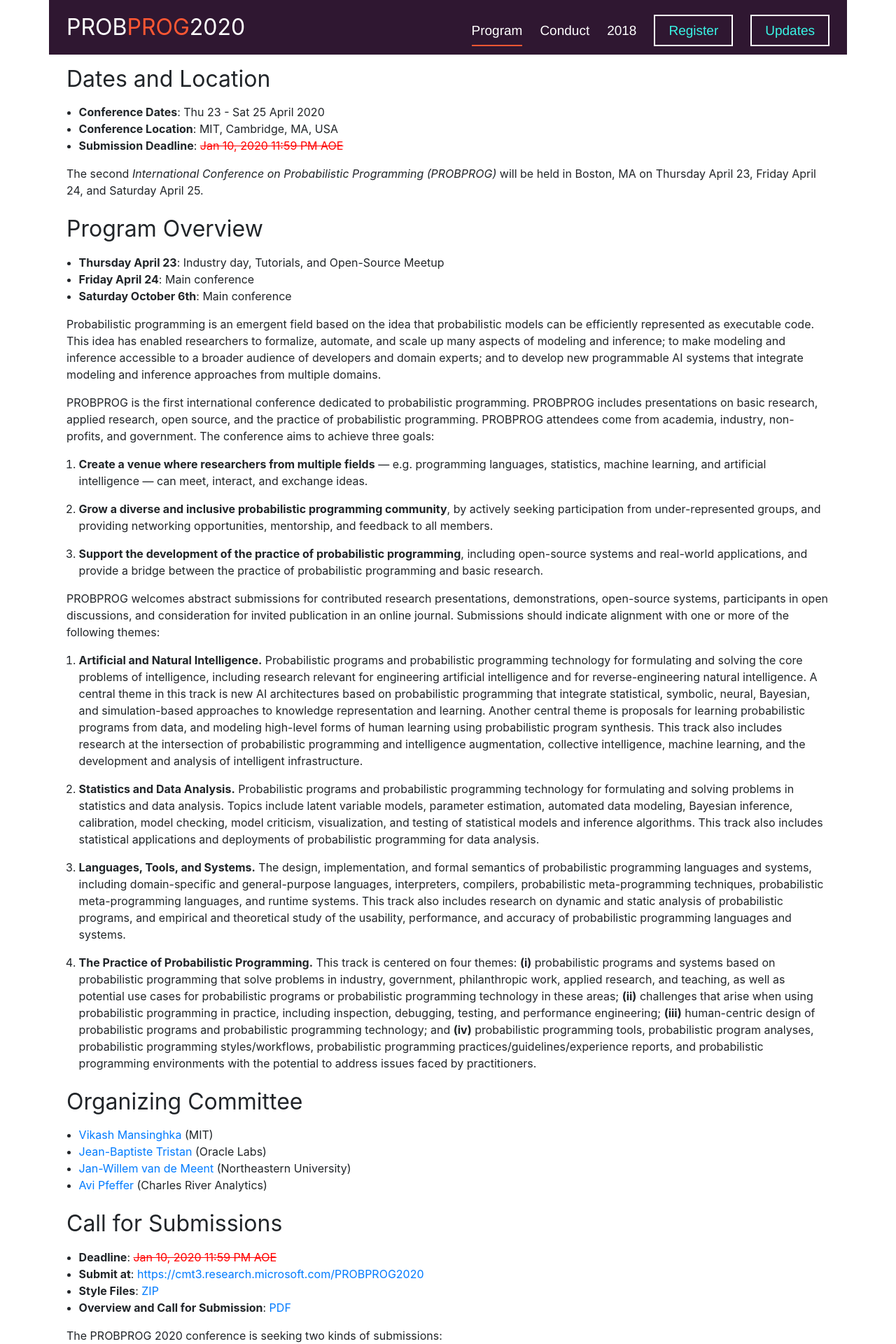
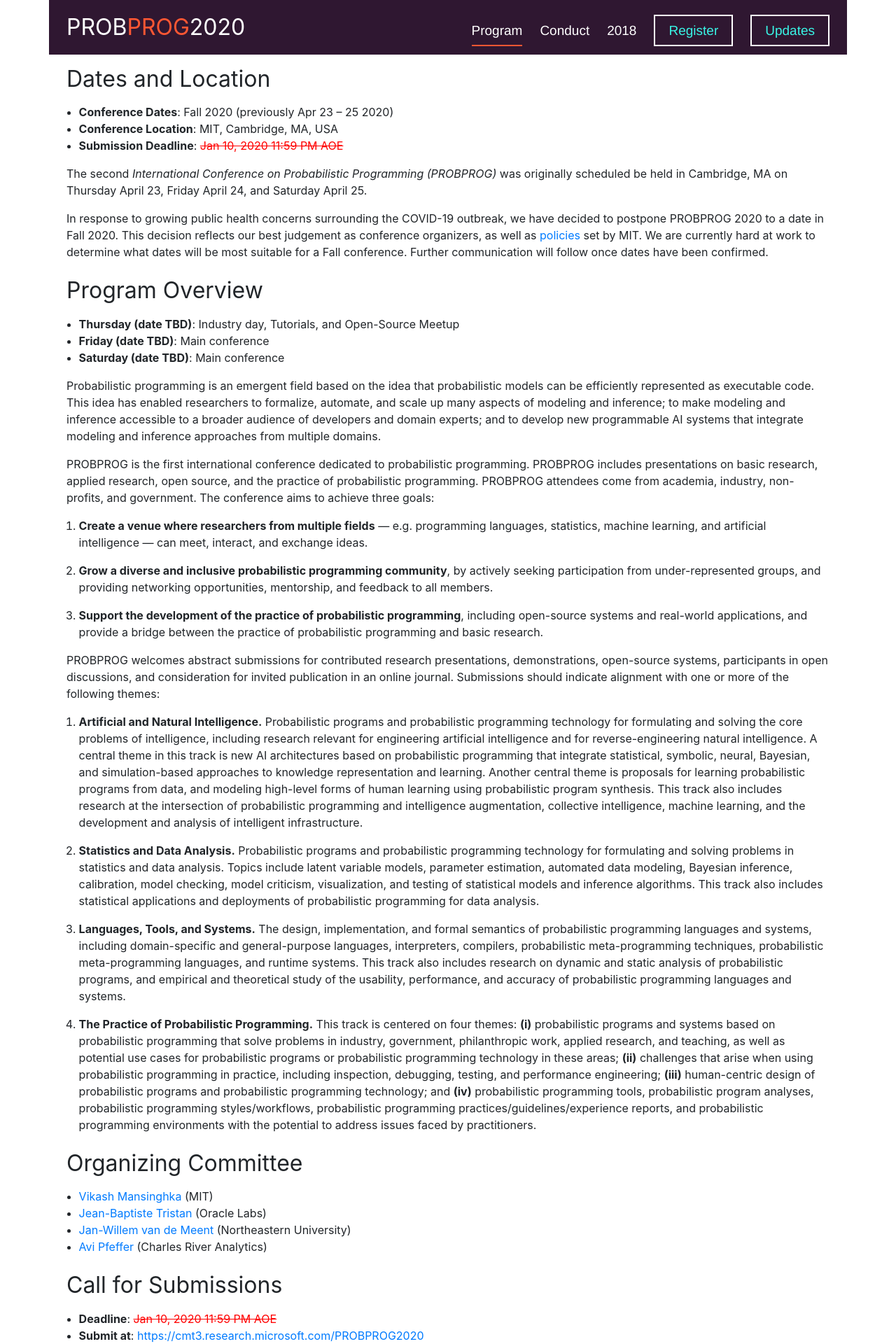
Before and after one commit to probprog-conference/probprog-conference.github.io, a Jekyll site: the page built from program/index.md, in a window 1280 px wide. Shown: the top 1920 px of the page at 70% size. Built offline with Jekyll 4.4.1, drawn with Linux system fonts in a browser that asks for light colours.

Commit message:
update website to reflect rescheduling of conference

```diff
--- a/_layouts/landing.html
+++ b/_layouts/landing.html
@@ -20,7 +20,8 @@
 
       <div class="landing row">
         <div class="col">
-          <span class="d-block mb-3">April 23-25, 2020</span>
+          <span class="d-block mb-2">Fall 2020</span>
+          <span class="d-block mb-4 small"><em>In response to growing public health concerns surrounding the COVID-19 outbreak, we will postpone PROBPROG 2020 to a date in Fall 2020. This decision reflects our best judgement as organizers, as well as <a href="https://medical.mit.edu/news/2020/01/2019-novel-coronavirus-updates-1">guidelines</a> by MIT. We are currently hard at work to determine what dates will be most suitable for a Fall conference. Further communication will follow once dates have been confirmed.</em></span>
           <span class="d-block mb-4">
             <img src="/assets/images/PROBPROG_redangles.png" alt="PROBPROG 2020" width="50%">
           </span>
@@ -28,7 +29,8 @@
             Massachusetts Institute of Technology<br>
             Cambridge, Massachusetts, United States
           </span>
-          <a href="https://probprog.ticketleap.com/probprog-2020/" class="btn-custom mb-3"><span>REGISTRATION NOW OPEN</span></a>
+          <a href="https://probprog.ticketleap.com/probprog-2020/" class="btn-custom mb-3"><span>REGISTRATION</span></a>
+
         </div>
       </div>
 
--- a/assets/css/style.scss
+++ b/assets/css/style.scss
@@ -179,9 +179,19 @@
 
 }
 
+.small {
+    font-size: 80%;
+}
+
+.landing a {
+  color: $white;
+  text-decoration: underline;
+}
+
 .btn-custom {
     text-transform: uppercase;
     color: $white!important;
+    text-decoration: none!important;
     background: $green;
     padding: 16px 30px;
     display: inline-block;
--- a/program/index.md
+++ b/program/index.md
@@ -5,17 +5,19 @@
 
 # Dates and Location
 
-- **Conference Dates**: Thu 23 - Sat 25 April 2020
+- **Conference Dates**: Fall 2020 (previously Apr 23 – 25 2020)
 - **Conference Location**: MIT, Cambridge, MA, USA
 - **Submission Deadline**: <span style="color:red"><strike>Jan 10, 2020 11:59 PM AOE</strike></span>
 
-The second *International Conference on Probabilistic Programming (PROBPROG)* will be held in Boston, MA on Thursday April 23, Friday April 24, and Saturday April 25.
+The second *International Conference on Probabilistic Programming (PROBPROG)* was originally scheduled be held in Cambridge, MA on Thursday April 23, Friday April 24, and Saturday April 25.
+
+In response to growing public health concerns surrounding the COVID-19 outbreak, we have decided to postpone PROBPROG 2020 to a date in Fall 2020. This decision reflects our best judgement as conference organizers, as well as [policies](https://medical.mit.edu/news/2020/01/2019-novel-coronavirus-updates-1) set by MIT. We are currently hard at work to determine what dates will be most suitable for a Fall conference. Further communication will follow once dates have been confirmed.
 
 # Program Overview
 
-- **Thursday April 23**: Industry day, Tutorials, and Open-Source Meetup
-- **Friday April 24**: Main conference
-- **Saturday October 6th**: Main conference
+- **Thursday (date TBD)**: Industry day, Tutorials, and Open-Source Meetup
+- **Friday (date TBD)**: Main conference
+- **Saturday (date TBD)**: Main conference
 
 Probabilistic programming is an emergent field based on the idea that
 probabilistic models can be efficiently represented as executable
```
